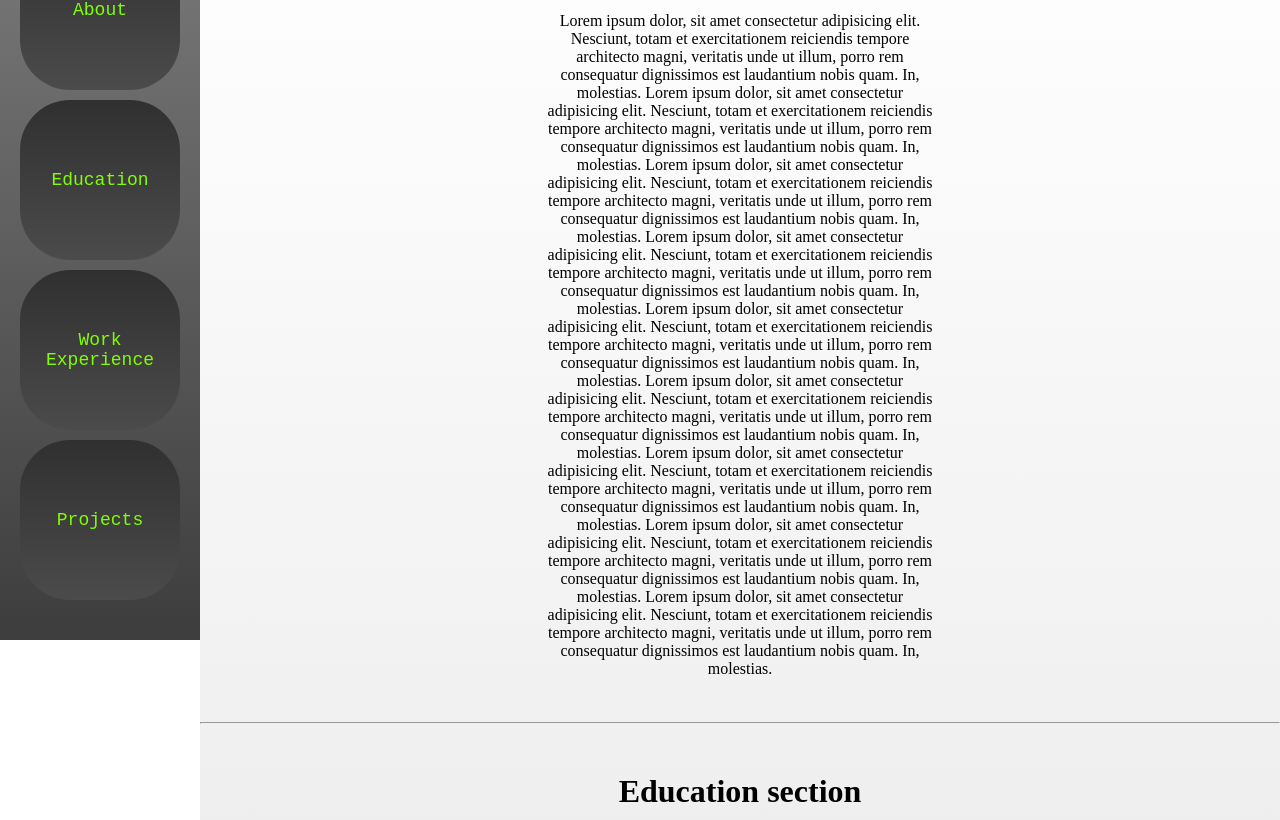
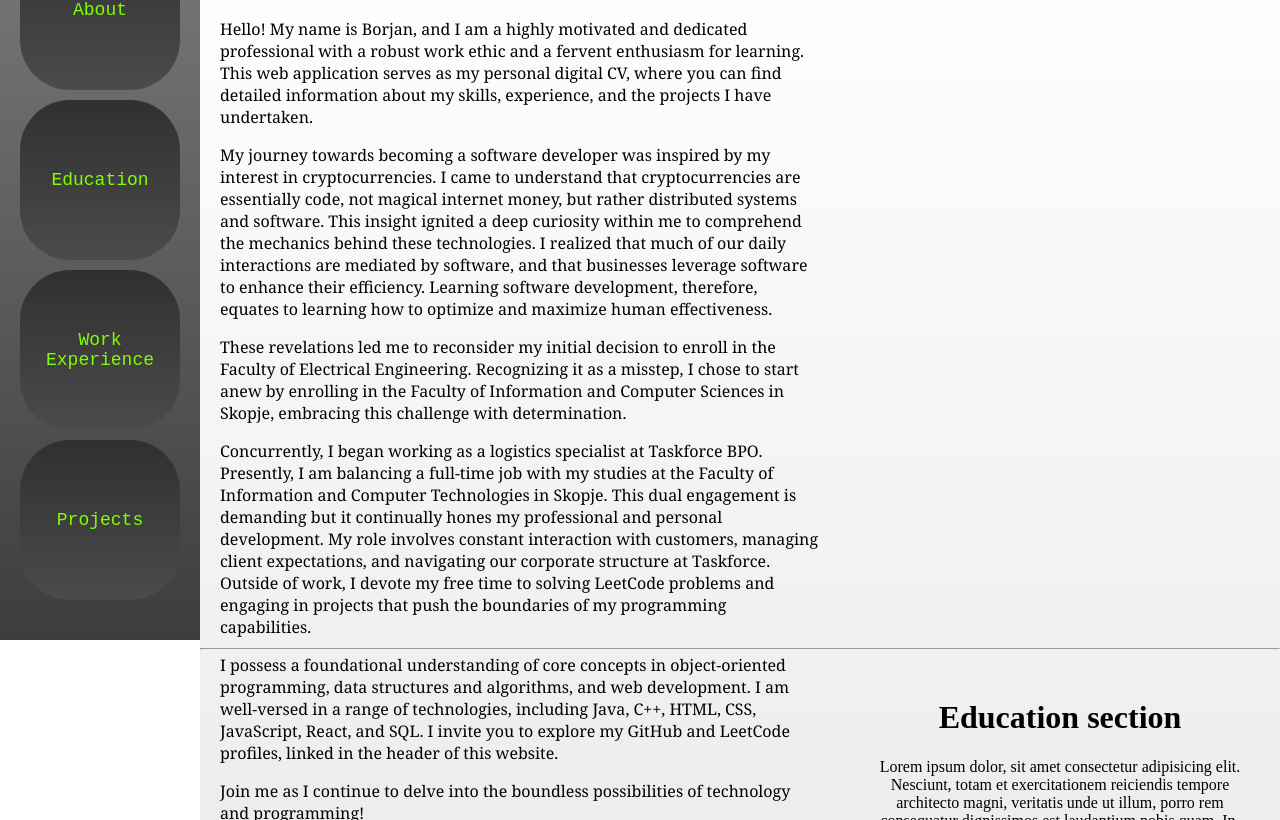
Before and after one commit to najdo97/My_Digital_CV, a React (Vite) app in the folder My_Digital_CV/: page / in a window 1280 px wide. Shown: the part 160-980 px from the top of the page. Built offline with nearby package versions, Linux system fonts and the light colour scheme.

Commit message:
Adding text to About section

```diff
--- a/My_Digital_CV/src/MainPanel.jsx
+++ b/My_Digital_CV/src/MainPanel.jsx
@@ -6,17 +6,37 @@ function MainPanel() {
             <div id="section1" className="about-section">
                 <h1>About section</h1>
                 <p>
-                    Lorem ipsum dolor, sit amet consectetur adipisicing elit. Nesciunt, totam et exercitationem reiciendis tempore architecto magni, veritatis unde ut illum, porro rem consequatur dignissimos est laudantium nobis quam. In, molestias.
-                    Lorem ipsum dolor, sit amet consectetur adipisicing elit. Nesciunt, totam et exercitationem reiciendis tempore architecto magni, veritatis unde ut illum, porro rem consequatur dignissimos est laudantium nobis quam. In, molestias.
-                    Lorem ipsum dolor, sit amet consectetur adipisicing elit. Nesciunt, totam et exercitationem reiciendis tempore architecto magni, veritatis unde ut illum, porro rem consequatur dignissimos est laudantium nobis quam. In, molestias.
-                    Lorem ipsum dolor, sit amet consectetur adipisicing elit. Nesciunt, totam et exercitationem reiciendis tempore architecto magni, veritatis unde ut illum, porro rem consequatur dignissimos est laudantium nobis quam. In, molestias.
-                    Lorem ipsum dolor, sit amet consectetur adipisicing elit. Nesciunt, totam et exercitationem reiciendis tempore architecto magni, veritatis unde ut illum, porro rem consequatur dignissimos est laudantium nobis quam. In, molestias.
-                    Lorem ipsum dolor, sit amet consectetur adipisicing elit. Nesciunt, totam et exercitationem reiciendis tempore architecto magni, veritatis unde ut illum, porro rem consequatur dignissimos est laudantium nobis quam. In, molestias.
-                    Lorem ipsum dolor, sit amet consectetur adipisicing elit. Nesciunt, totam et exercitationem reiciendis tempore architecto magni, veritatis unde ut illum, porro rem consequatur dignissimos est laudantium nobis quam. In, molestias.
-                    Lorem ipsum dolor, sit amet consectetur adipisicing elit. Nesciunt, totam et exercitationem reiciendis tempore architecto magni, veritatis unde ut illum, porro rem consequatur dignissimos est laudantium nobis quam. In, molestias.
-                    Lorem ipsum dolor, sit amet consectetur adipisicing elit. Nesciunt, totam et exercitationem reiciendis tempore architecto magni, veritatis unde ut illum, porro rem consequatur dignissimos est laudantium nobis quam. In, molestias.
+                    Hello! My name is Borjan, and I am a highly motivated and dedicated professional with a robust work ethic and a fervent enthusiasm for learning.
+                    This web application serves as my personal digital CV, where you can find detailed information about my skills, experience, and the projects I have undertaken.
                 </p>
 
+                <p>
+                    My journey towards becoming a software developer was inspired by my interest in cryptocurrencies.
+                     I came to understand that cryptocurrencies are essentially code, not magical internet money, but rather distributed systems and software.
+                     This insight ignited a deep curiosity within me to comprehend the mechanics behind these technologies.
+                     I realized that much of our daily interactions are mediated by software, and that businesses leverage software to enhance their efficiency.
+                     Learning software development, therefore, equates to learning how to optimize and maximize human effectiveness.
+                </p>
+                <p>
+                    These revelations led me to reconsider my initial decision to enroll in the Faculty of Electrical Engineering.
+                    Recognizing it as a misstep, I chose to start anew by enrolling in the Faculty of Information and Computer Sciences in Skopje,
+                    embracing this challenge with determination.
+                </p>
+                <p>
+                    Concurrently, I began working as a logistics specialist at Taskforce BPO.
+                    Presently, I am balancing a full-time job with my studies at the Faculty of Information and Computer Technologies in Skopje.
+                    This dual engagement is demanding but it continually hones my professional and personal development.
+                    My role involves constant interaction with customers, managing client expectations, and navigating our corporate structure at Taskforce.
+                     Outside of work, I devote my free time to solving LeetCode problems and engaging in projects that push the boundaries of my programming capabilities.
+                </p>
+                <p>
+                    I possess a foundational understanding of core concepts in object-oriented programming, data structures and algorithms, and web development.
+                    I am well-versed in a range of technologies, including Java, C++, HTML, CSS, JavaScript, React, and SQL.
+                    I invite you to explore my GitHub and LeetCode profiles, linked in the header of this website.
+                </p>
+                <p>
+                    Join me as I continue to delve into the boundless possibilities of technology and programming!
+                </p>
             </div>
             <hr></hr>
             <div id="section2" className="education-section">
--- a/My_Digital_CV/src/index.css
+++ b/My_Digital_CV/src/index.css
@@ -67,31 +67,38 @@ body {
 }
 
 .about-section {
-  text-align: center;
+  text-align: left;
   padding: 20px;
-  width: 50vh;
-  margin: auto;
+  width: 75vh;
+  height: 86vh;
+  margin-right: auto;
+  font-family:Georgia, 'Times New Roman', Times, serif;
+
+
 }
 
 .education-section {
   text-align: center;
   padding: 20px;
   width: 50vh;
-  margin: auto;
+  margin-left: auto;
+  height: 86vh;
 }
 
 .work-experience-section {
   text-align: center;
   padding: 20px;
   width: 50vh;
-  margin: auto;
+  margin-right: auto;
+  height: 86vh;
 }
 
 .projects-section{
   text-align: center;
   padding: 20px;
   width: 50vh;
-  margin: auto;
+  margin-left: auto;
+  height: 86vh;
 }
 
 
```
